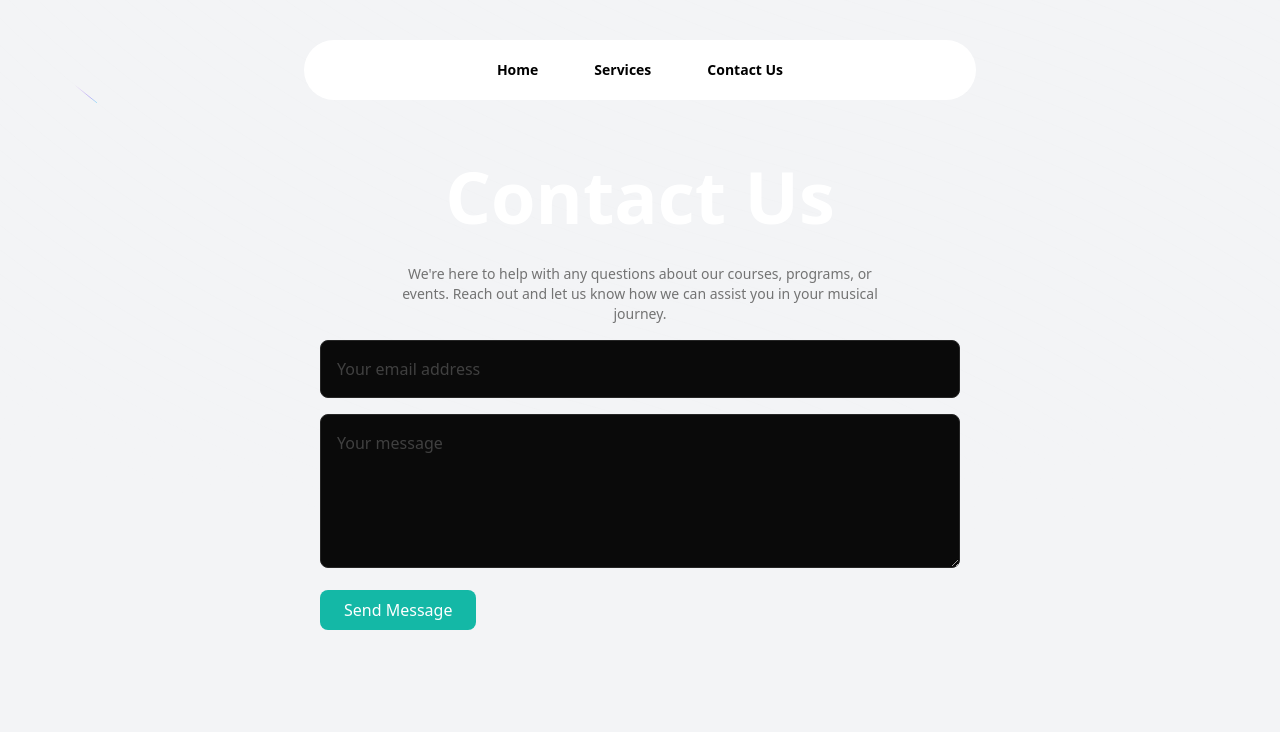
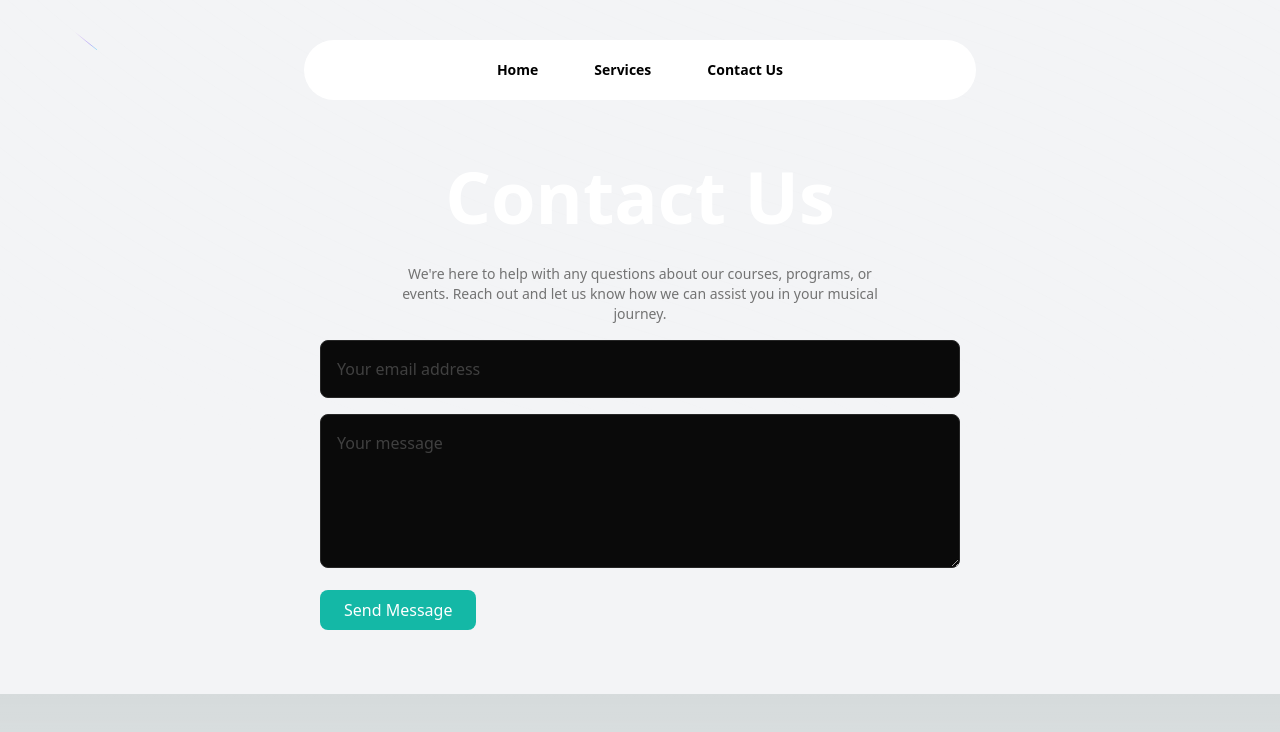
Before and after one commit to abhay-dharmale/MusicSite, a Next.js app: page /contact in a window 1280 px wide. Shown: the top 732 px of the page. Built offline with nearby package versions, Linux system fonts and the light colour scheme.

Commit message:
form update

```diff
--- a/src/app/contact/page.tsx
+++ b/src/app/contact/page.tsx
@@ -15,16 +15,10 @@ function MusicSchoolContactUs() {
   };
 
   return (
-    <div className="min-h-screen bg-gray-100 dark:bg-gray-900 py-12 pt-36 relative">
-      {' '}
-      {/* Ensure the container is relative */}
-      {/* BackgroundBeams with adjusted z-index */}
+    <div className="max-h-screen bg-gray-100 dark:bg-gray-900 py-12 pt-36 relative">
       <BackgroundBeams className="absolute top-0 left-0 w-full h-full z-0" />
-      {/* Content with higher z-index */}
       <div className="max-w-2xl mx-auto p-4 relative z-10">
-        {' '}
-        {/* Add relative and z-10 to bring content to the front */}
-        <h1 className="text-lg md:text-7xl text-center font-sans font-bold mb-8 text-white">
+        <h1 className="text-2xl md:text-7xl text-center font-sans font-bold mb-8 text-white">
           Contact Us
         </h1>
         <p className="text-neutral-500 max-w-lg mx-auto my-2 text-sm text-center">
@@ -38,14 +32,14 @@ function MusicSchoolContactUs() {
             value={email}
             onChange={(e) => setEmail(e.target.value)}
             placeholder="Your email address"
-            className="rounded-lg border border-neutral-800 focus:ring-2 focus:ring-teal-500 w-full p-4 bg-neutral-950 placeholder:text-neutral-700"
+            className="rounded-lg border border-neutral-800 outline-none  focus:ring-1 focus:ring-teal-500 w-full p-4 bg-neutral-950 placeholder:text-neutral-700"
             required
           />
           <textarea
             value={message}
             onChange={(e) => setMessage(e.target.value)}
             placeholder="Your message"
-            className="rounded-lg border border-neutral-800 focus:ring-2 focus:ring-teal-500 w-full p-4 bg-neutral-950 placeholder:text-neutral-700"
+            className="rounded-lg border border-neutral-800 outline-none  focus:ring-1 focus:ring-teal-500 w-full p-4 bg-neutral-950 placeholder:text-neutral-700"
             rows={5}
             required
           ></textarea>
```
